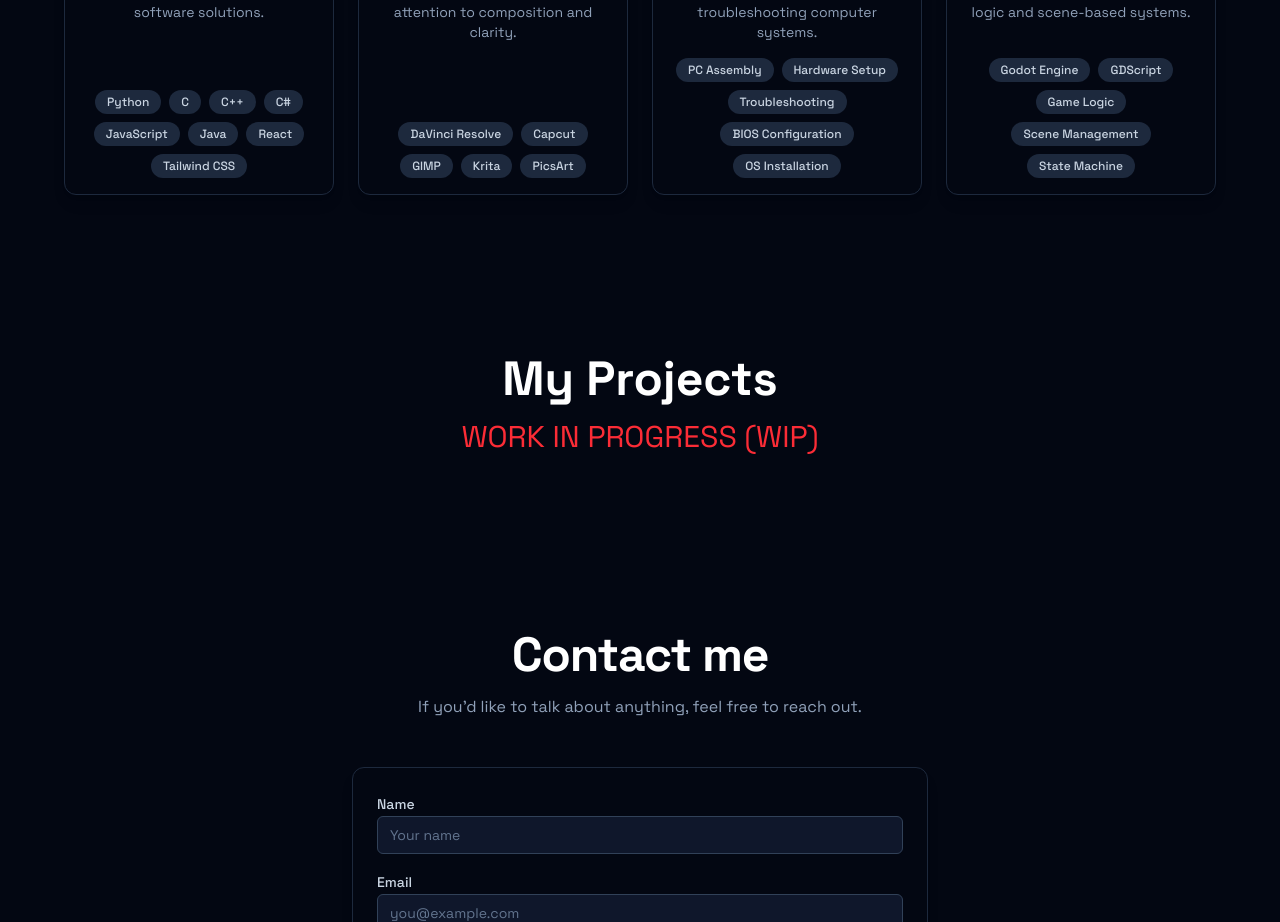
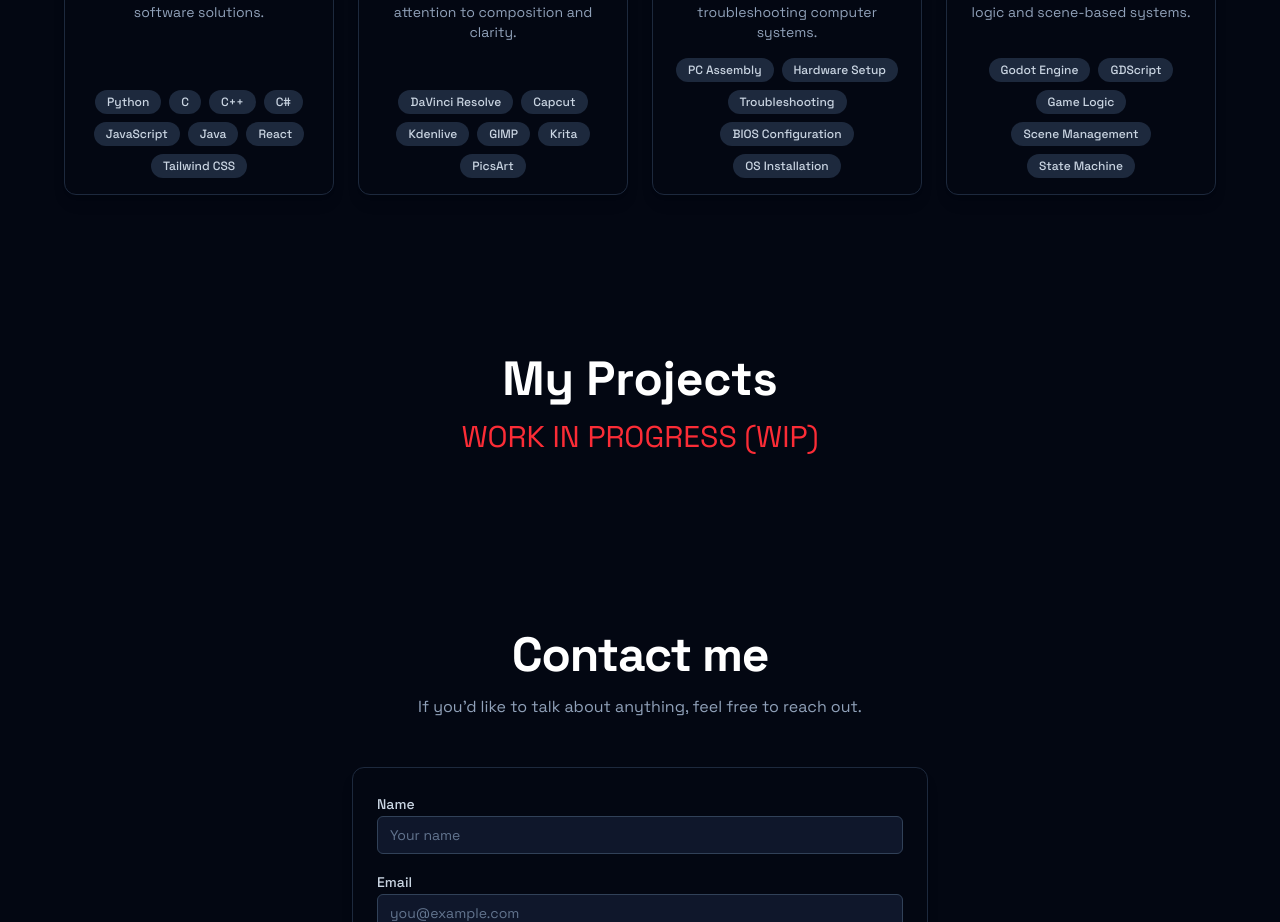
Before and after one commit to mhps-null/personal-website, a React (Vite) app: page / in a window 1280 px wide. Shown: the part 980-1902 px from the top of the page. Built offline with nearby package versions, Linux system fonts and the light colour scheme.

Commit message:
docs: edit editing skill

```diff
--- a/src/pages/SkillsSection.jsx
+++ b/src/pages/SkillsSection.jsx
@@ -46,7 +46,7 @@ const SKILLS_DATA = [
         title: "Image & Video Editing",
         description:
             "Editing visual content with attention to composition and clarity.",
-        skills: ["DaVinci Resolve", "Capcut", "GIMP", "Krita", "PicsArt"],
+        skills: ["DaVinci Resolve", "Capcut", "Kdenlive", "GIMP", "Krita", "PicsArt"],
         icon: (
             <svg
                 xmlns="http://www.w3.org/2000/svg"
```
